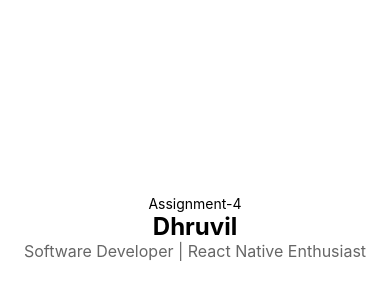
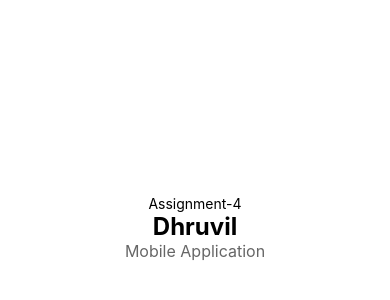
Before and after one commit to dhruvilgabani/Assignment_AndroidEmulator, a React Native app: screen / in a window 390 px wide. Shown: the part 194-494 px from the top of the page. Built offline with nearby package versions, Linux system fonts and the light colour scheme.

Commit message:
Text changes in Branch Feature2

```diff
--- a/App.js
+++ b/App.js
@@ -6,7 +6,7 @@ export default function App() {
     <View style={styles.container}>
       <Text>Assignment-4</Text>
       <Text style={styles.name}>Dhruvil</Text>
-      <Text style={styles.bio}>Software Developer | React Native Enthusiast</Text>
+      <Text style={styles.bio}>Mobile Application</Text>
       <StatusBar style="auto" />
     </View>
   );
```
